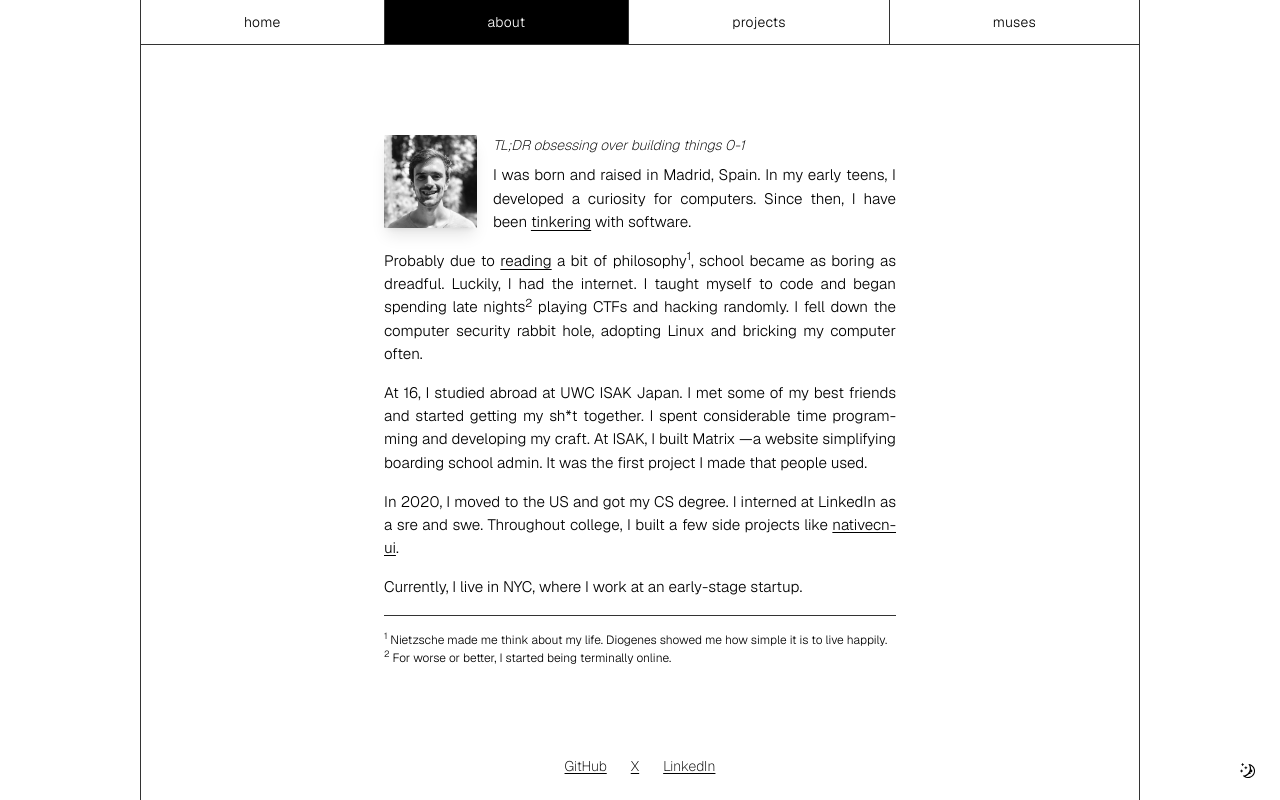
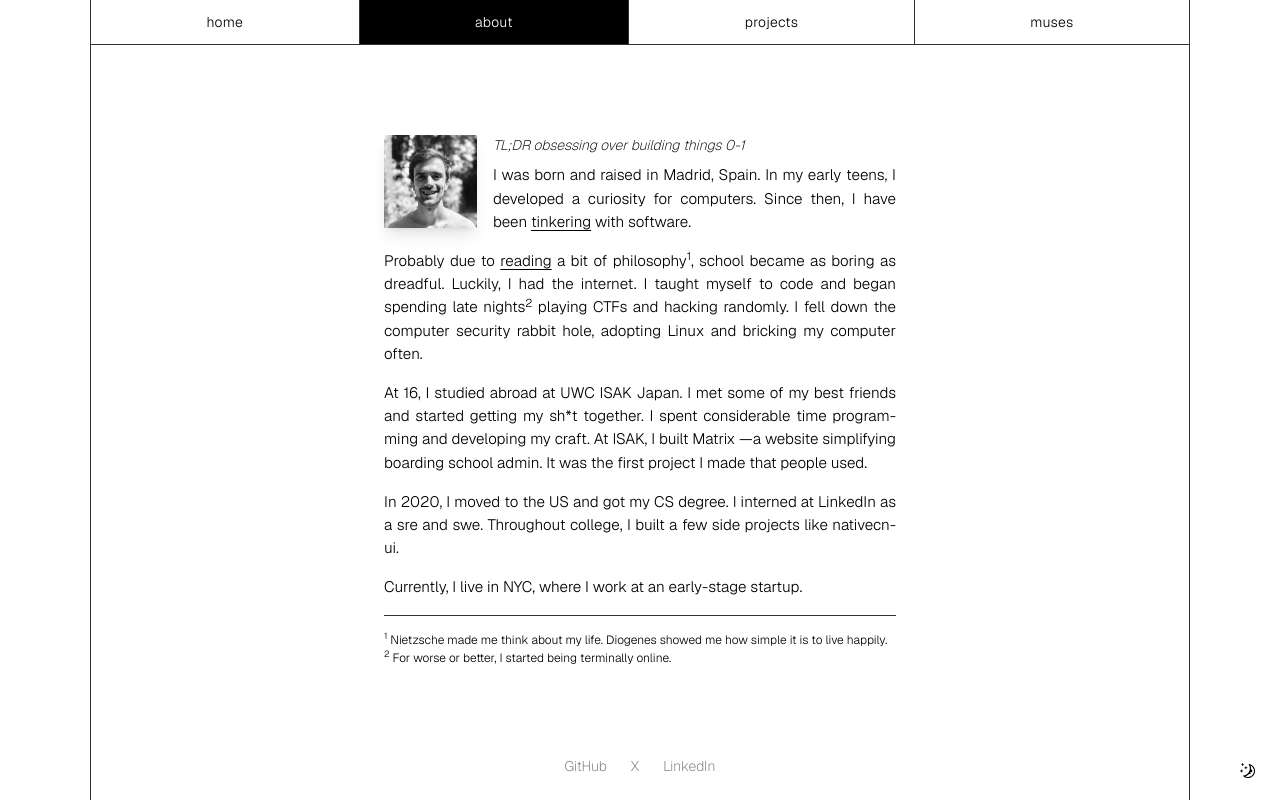
Before and after one commit to carlos-garciamoran/cgmor.com, a Next.js app: page /about in a window 1280 px wide. Built offline with nearby package versions, Linux system fonts and the light colour scheme.

Commit message:
music, links

```diff
--- a/app/about/page.tsx
+++ b/app/about/page.tsx
@@ -54,7 +54,7 @@ export default function About() {
         <p>
           In 2020, I moved to the US and got my CS degree. I interned at LinkedIn as a sre and swe.
           Throughout college, I built a few side projects like{' '}
-          <ExternalLink href="https://github.com/Mobilecn-UI/nativecn-ui" title="nativecn-ui" />.
+          <ExternalLink href="https://github.com/Mobilecn-UI/nativecn-ui">nativecn-ui</ExternalLink>.
         </p>
         <p>Currently, I live in NYC, where I work at an early-stage startup.</p>
         <hr />
--- a/app/globals.css
+++ b/app/globals.css
@@ -8,6 +8,8 @@
   --border: oklch(0.32 0 0);
   --secondary: oklch(0.97 0 0);
   --secondary-foreground: oklch(0.32 0 0);
+  --muted: oklch(0.985 0 0 / 0.7);
+  --muted-foreground: oklch(0.32 0 0 / 0.7);
 }
 .dark {
   --background: oklch(0.10 0 0);
@@ -15,6 +17,8 @@
   --border: oklch(0.61 0 0);
   --secondary: oklch(0.23 0 0);
   --secondary-foreground: oklch(0.95 0 0);
+  --muted: oklch(0.18 0 0 / 0.7);
+  --muted-foreground: oklch(0.95 0 0 / 0.7);
 }
 
 @theme {
@@ -27,6 +31,8 @@
   --color-border: var(--border);
   --color-secondary: var(--secondary);
   --color-secondary-foreground: var(--secondary-foreground);
+  --color-muted: var(--muted);
+  --color-muted-foreground: var(--muted-foreground);
 
   --animate-mutate-border: mutate-border 18s ease-in-out infinite;
   --animate-mutate-border-tl: mutate-border-tl 18s ease-in-out infinite;
--- a/app/layout.tsx
+++ b/app/layout.tsx
@@ -51,11 +51,11 @@ export default function RootLayout({ children }: { children: React.ReactNode })
       <body className={`${GeistSans.variable} ${GeistMono.variable} ${cormorant.variable}`}>
         <ThemeProvider attribute="class" defaultTheme="system" enableSystem>
           <div
-            className="flex h-dvh max-w-[1000px] flex-col sm:mx-auto sm:h-full sm:min-h-screen xl:border-x-[.5px]"
+            className="flex h-dvh max-w-[1100px] flex-col sm:mx-auto sm:h-full sm:min-h-screen xl:border-x-[.5px]"
             id="root"
           >
             <Header />
-            <main className="mx-auto flex flex-1 flex-col sm:justify-center sm:px-3.5 2xl:px-12">
+            <main className="flex flex-1 flex-col sm:justify-center sm:px-3.5 xl:px-12">
               {children}
             </main>
             <Footer />
--- a/app/music/page.tsx
+++ b/app/music/page.tsx
@@ -1,40 +1,20 @@
-// TODO: move away from layout
+import type { Metadata } from 'next'
+
+import { Playlist } from '@/components/playlist'
+
+export const metadata: Metadata = {
+  title: 'Music',
+}
+
 export default function MusicPage() {
   return (
-    <div className="flex size-full flex-col items-center justify-center gap-4 p-3.5 sm:p-8">
+    <div className="grid size-full grid-cols-1 gap-4 p-3.5 sm:p-8 xl:grid-cols-2">
+      {/* laser focus */}
+      {/* <Playlist playlistId="0mmoKbStV3tF96HqqtphKQ" /> */}
       {/* experimental dance */}
-      <iframe
-        style={{ borderRadius: '12px' }}
-        src="https://open.spotify.com/embed/playlist/4jeYwv1Dj8YqB1fX2Aslgm?utm_source=generator"
-        title="Oda Playlist"
-        width="100%"
-        height="352"
-        allowFullScreen={true}
-        allow="autoplay; clipboard-write; encrypted-media; fullscreen; picture-in-picture"
-        loading="lazy"
-      />
-      {/* outro - berlioz */}
-      <iframe
-        style={{ borderRadius: '12px' }}
-        src="https://open.spotify.com/embed/track/5tJM4bUjJsgvvlqtsiKaMi?utm_source=generator"
-        title="Track #1"
-        width="100%"
-        height="152"
-        allowFullScreen={true}
-        allow="autoplay; clipboard-write; encrypted-media; fullscreen; picture-in-picture"
-        loading="lazy"
-      />
+      <Playlist playlistId="4jeYwv1Dj8YqB1fX2Aslgm" />
       {/* Barry can't curate */}
-      <iframe
-        style={{ borderRadius: '12px' }}
-        src="https://open.spotify.com/embed/playlist/73d8XZr4SE9FsEfQ1cky9b?utm_source=generator"
-        title="Track #1"
-        width="100%"
-        height="500"
-        allowFullScreen={true}
-        allow="autoplay; clipboard-write; encrypted-media; fullscreen; picture-in-picture"
-        loading="lazy"
-      />
+      {/* <Playlist playlistId="73d8XZr4SE9FsEfQ1cky9b" /> */}
     </div>
   )
 }
--- a/app/projects/page.tsx
+++ b/app/projects/page.tsx
@@ -31,7 +31,7 @@ function ProjectCard({ project }: { project: typeof projects[number] }) {
   const isExternal = url !== '#'
 
   return (
-    <section className="border border-border p-4 hover:bg-secondary">
+    <section className="border-[.5px] border-border p-4 hover:bg-secondary">
       <div className="flex items-start gap-2">
         <Link href={url} className={clsx('flex cursor-default items-start gap-2', isExternal && "hover:underline")} target={isExternal ? "_blank" : undefined} rel={isExternal ? "noopener noreferrer" : undefined}>
           <h2 className="font-medium text-lg">{name}</h2>
--- a/components/footer.tsx
+++ b/components/footer.tsx
@@ -4,9 +4,24 @@ import { ThemeToggle } from './theme-toggle'
 export function Footer() {
   return (
     <footer className="flex justify-center gap-6 pb-3.5 text-center font-extralight text-xs underline-offset-2 sm:text-sm md:pb-6">
-      <ExternalLink href="https://github.com/carlos-garciamoran" title="GitHub" />
-      <ExternalLink href="https://x.com/cgarciamoran" title="X" />
-      <ExternalLink href="https://linkedin.com/in/carlos-garcia-moran" title="LinkedIn" />
+      <ExternalLink
+        className="text-muted-foreground hover:text-secondary-foreground"
+        href="https://github.com/carlos-garciamoran"
+      >
+        GitHub
+      </ExternalLink>
+      <ExternalLink
+        className="text-muted-foreground hover:text-secondary-foreground"
+        href="https://x.com/cgarciamoran"
+      >
+        X
+      </ExternalLink>
+      <ExternalLink
+        className="text-muted-foreground hover:text-secondary-foreground"
+        href="https://linkedin.com/in/carlos-garcia-moran"
+      >
+        LinkedIn
+      </ExternalLink>
       <div className="fixed right-[7px] bottom-2.5 lg:right-6 lg:bottom-4">
         <ThemeToggle />
       </div>
--- a/components/link.tsx
+++ b/components/link.tsx
@@ -1,24 +1,12 @@
 import clsx from 'clsx'
 
-export function ExternalLink({
-  href,
-  title,
-  alwaysUnderline = true,
-}: {
-  href: string
-  title: string
-  alwaysUnderline?: boolean
-}) {
+export function ExternalLink({ className, ...props }: React.AnchorHTMLAttributes<HTMLAnchorElement>) {
   return (
     <a
-      href={href}
       target="_blank"
       rel="noopener noreferrer"
-      className={clsx('underline', {
-        'sm:no-underline sm:hover:underline': !alwaysUnderline,
-      })}
-    >
-      {title}
-    </a>
+      className={clsx('sm:no-underline sm:hover:underline', className)}
+      {...props}
+    />
   )
 }
--- /dev/null
+++ b/components/playlist.tsx
@@ -0,0 +1,18 @@
+interface PlaylistProps extends Omit<React.HTMLAttributes<HTMLIFrameElement>, 'src'> {
+  playlistId: string
+}
+
+export function Playlist({ playlistId, ...props }: PlaylistProps) {
+  return (
+    <iframe
+      style={{ borderRadius: '12px' }}
+      src={`https://open.spotify.com/embed/playlist/${playlistId}?utm_source=generator`}
+      width="100%"
+      height="500"
+      allowFullScreen={true}
+      allow="autoplay; clipboard-write; encrypted-media; fullscreen; picture-in-picture"
+      loading="lazy"
+      {...props}
+    />
+  )
+}
```
